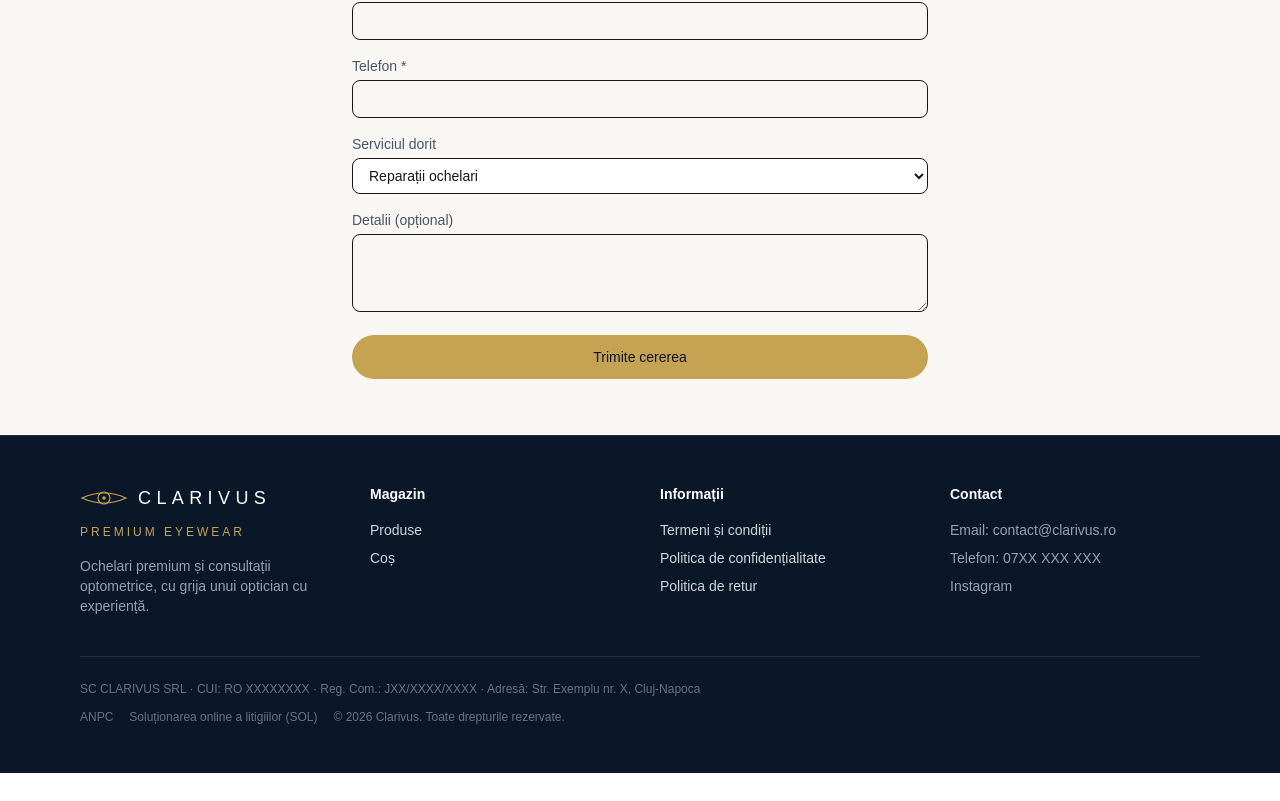
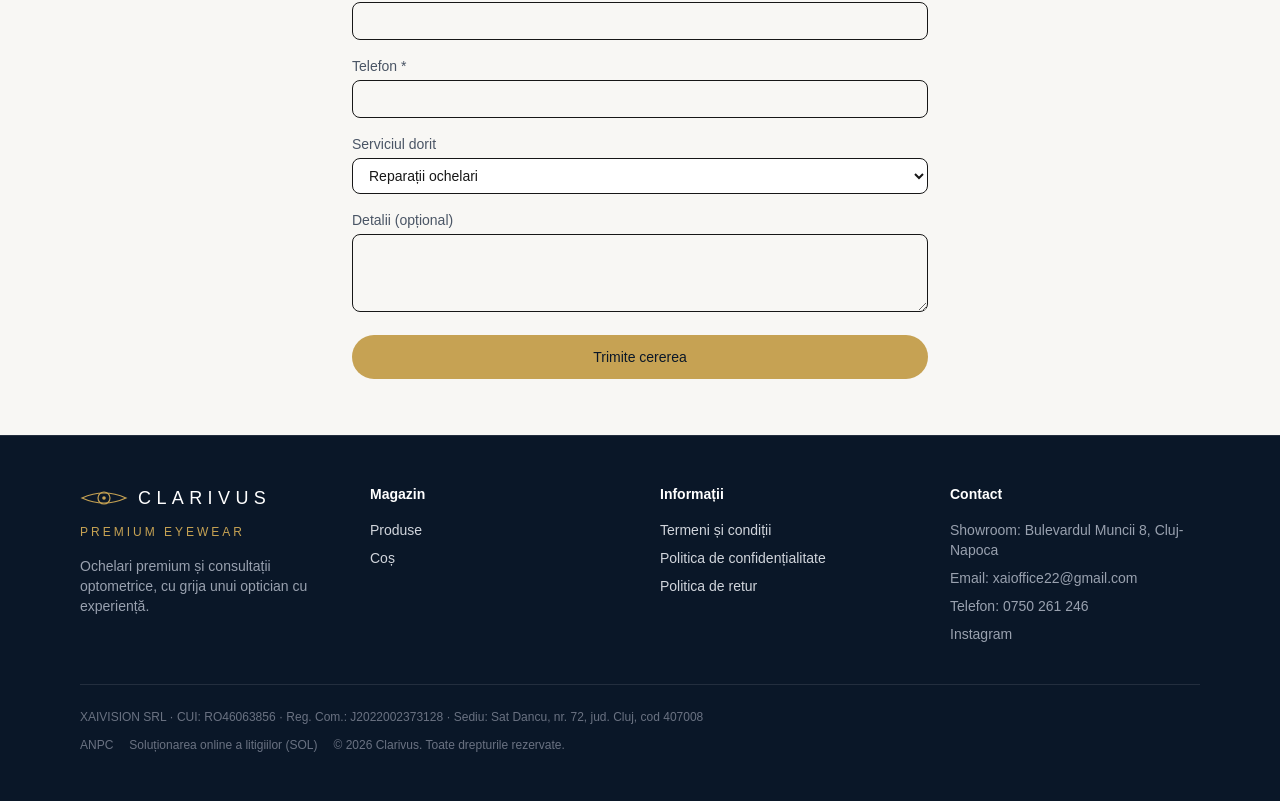
Before and after one commit to Ioan23/clarivus.site, a Next.js app: page /servicii in a window 1280 px wide. Shown: the part 1352-2153 px from the top of the page. Before the commit the page ends 2125 px from the top, so only its background shows below. Built offline with nearby package versions, Linux system fonts and the light colour scheme.

Commit message:
add info legal

```diff
--- a/app/Footer.tsx
+++ b/app/Footer.tsx
@@ -46,8 +46,18 @@ export default function Footer() {
           <div>
             <h3 className="mb-4 text-sm font-semibold text-white">Contact</h3>
             <ul className="space-y-2 text-sm text-gray-400">
-              <li>Email: contact@clarivus.ro</li>
-              <li>Telefon: 07XX XXX XXX</li>
+              <li>
+                <a
+                  href="https://www.google.com/maps/place//data=!4m2!3m1!1s0x47490b9a061d6555:0xb2cc6c5256823ffc"
+                  target="_blank"
+                  rel="noopener noreferrer"
+                  className="hover:text-[#c6a253]"
+                >
+                  Showroom: Bulevardul Muncii 8, Cluj-Napoca
+                </a>
+              </li>
+              <li>Email: xaioffice22@gmail.com</li>
+              <li>Telefon: 0750 261 246</li>
               <li>
                 <a href="https://www.instagram.com/clarivus" target="_blank" rel="noopener noreferrer" className="hover:text-[#c6a253]">
                   Instagram
@@ -59,7 +69,7 @@ export default function Footer() {
 
         <div className="mt-10 border-t border-white/10 pt-6 text-xs text-gray-500">
           <p>
-            SC CLARIVUS SRL · CUI: RO XXXXXXXX · Reg. Com.: JXX/XXXX/XXXX · Adresă: Str. Exemplu nr. X, Cluj-Napoca
+            XAIVISION SRL · CUI: RO46063856 · Reg. Com.: J2022002373128 · Sediu: Sat Dancu, nr. 72, jud. Cluj, cod 407008
           </p>
           <div className="mt-3 flex flex-wrap gap-x-4 gap-y-1">
             <a href="https://anpc.ro" target="_blank" rel="noopener noreferrer" className="hover:text-[#c6a253]">
```
